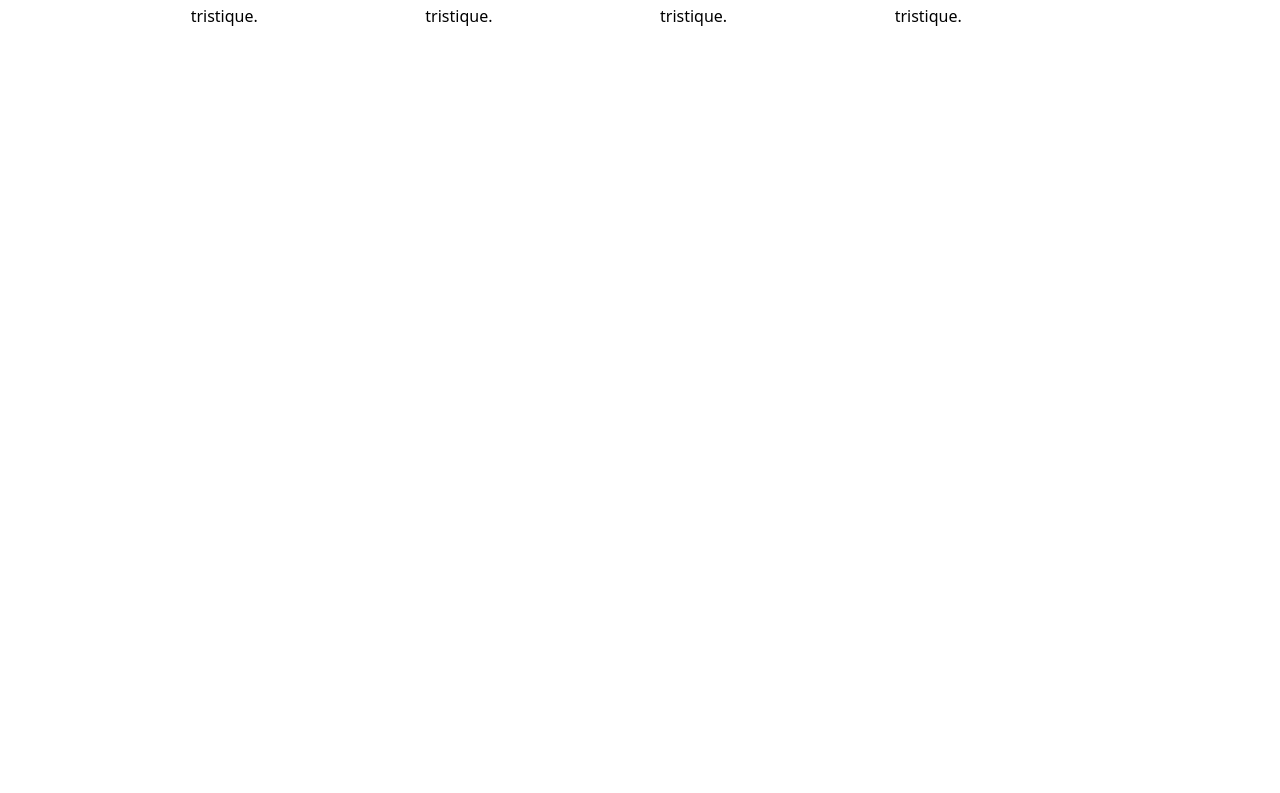
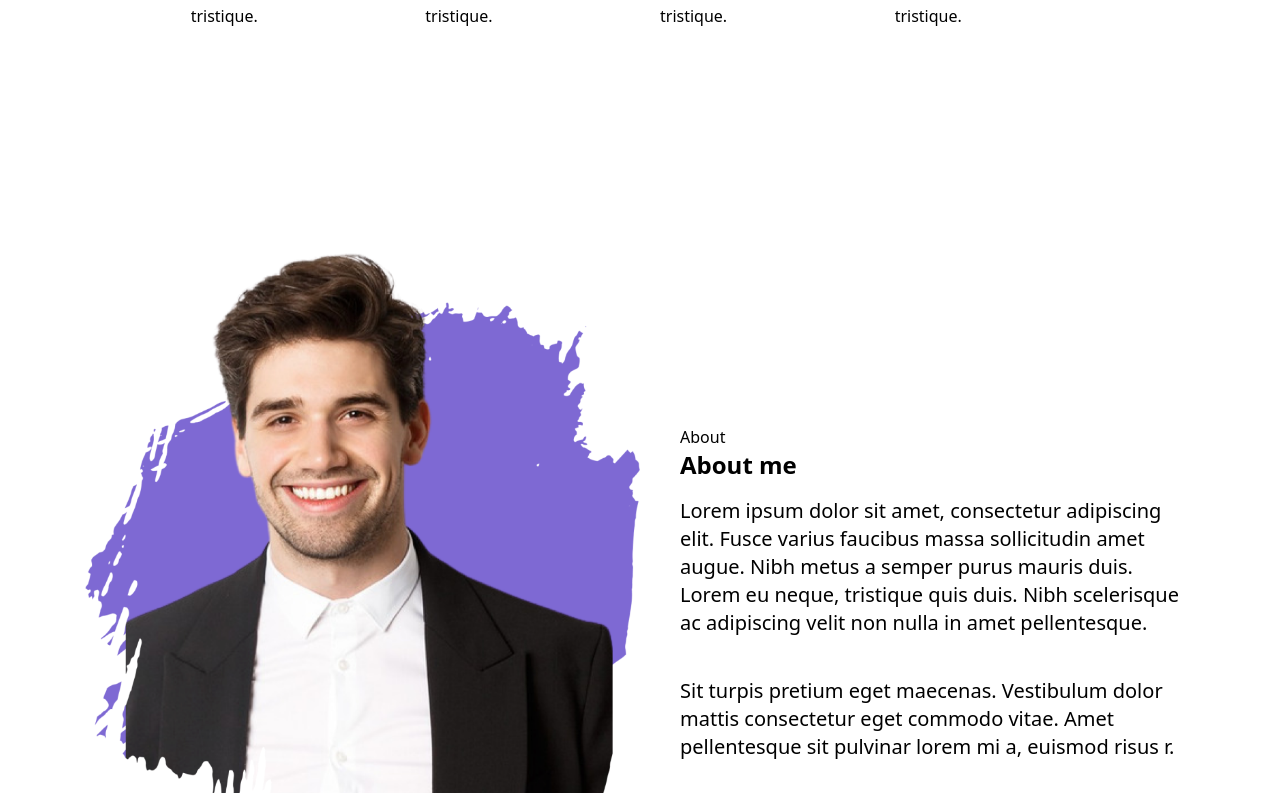
Before and after one commit to goofySunny/Portfolio, an Angular app: page /home in a window 1280 px wide. Shown: the part 1567-2360 px from the top of the page. Before the commit the page ends 1687 px from the top, so only its background shows below. Built offline with nearby package versions, Linux system fonts and the light colour scheme.

Commit message:
About Completed

```diff
--- a/src/app/pages/landing-page/landing-page.component.html
+++ b/src/app/pages/landing-page/landing-page.component.html
@@ -86,3 +86,20 @@
     </div>
 </div>
 <!-- Skills -->
+
+
+
+<!-- About me -->
+<div class="py-[133px] px-[85.33px] flex justify-between items-center">
+    <div class="w-1/2">
+        <img src="assets/About.png" alt="">
+    </div>
+    <div class="w-1/2 ps-10">
+        About
+        <h2 class="text-2xl font-bold">About me</h2>
+        <p class="text-xl mt-4">Lorem ipsum dolor sit amet, consectetur adipiscing elit. Fusce varius faucibus massa sollicitudin amet augue. Nibh metus a semper purus mauris duis. Lorem eu neque, tristique quis duis. Nibh scelerisque ac adipiscing velit non nulla in amet pellentesque.
+        </p>
+        <p class="mt-10 text-xl">Sit turpis pretium eget maecenas. Vestibulum dolor mattis consectetur eget commodo vitae. Amet pellentesque sit pulvinar lorem mi a, euismod risus r.</p>
+    </div>
+</div>
+<!-- About me -->
```
Also changed, not shown: src/assets/About.png (added).
